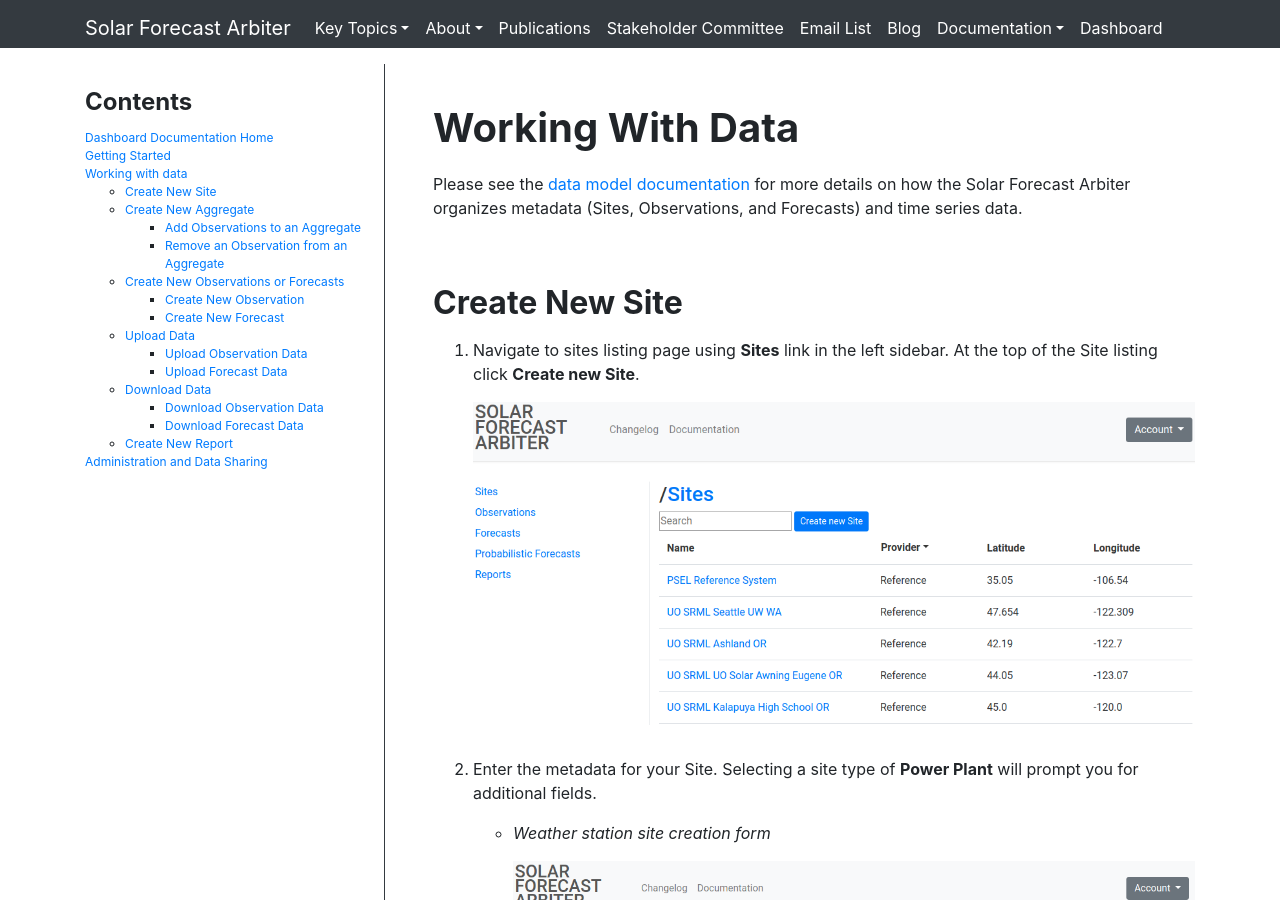
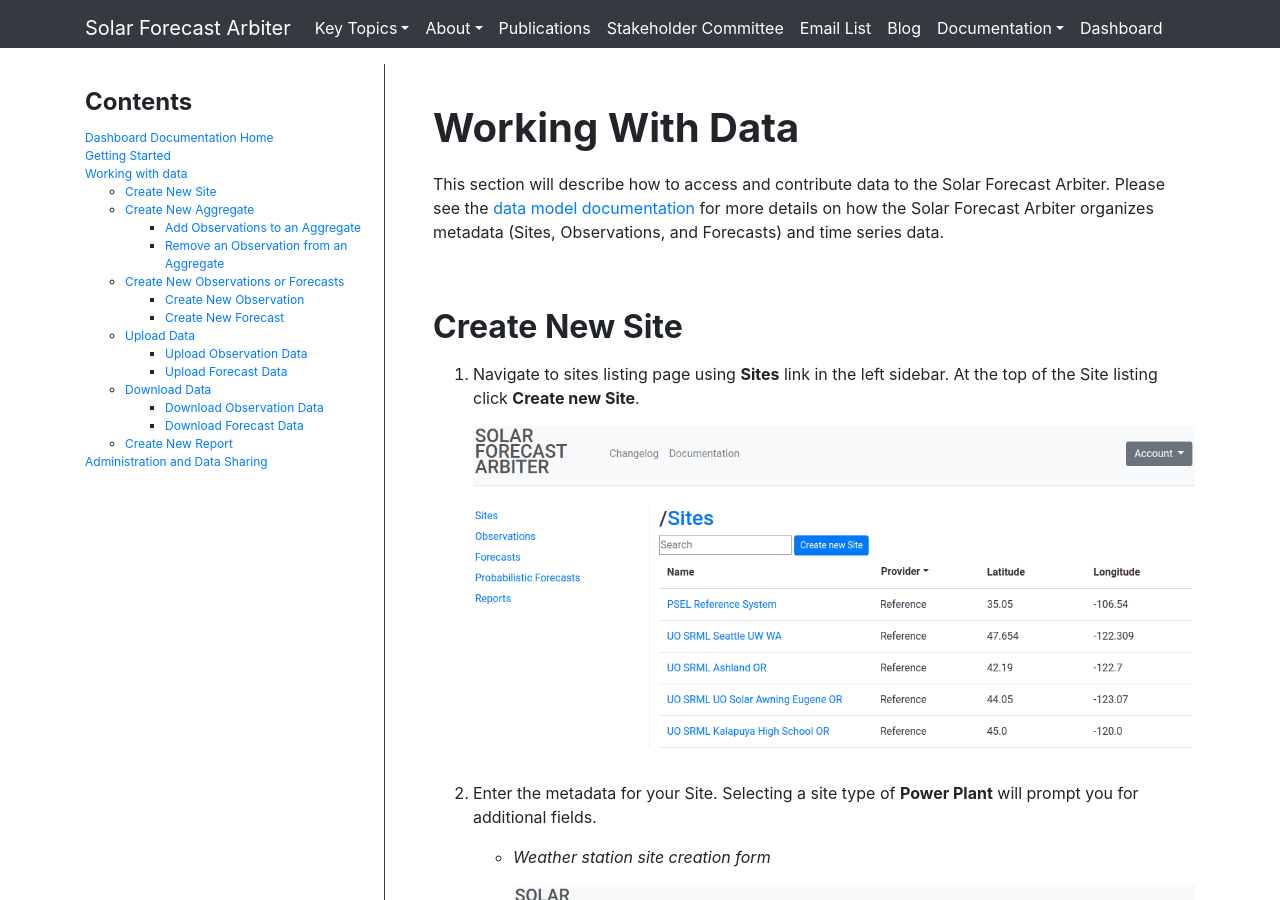
Before and after one commit to SolarArbiter/SolarArbiter.github.io, a Jekyll site: the page built from dashboard_data.md, in a window 1280 px wide and 900 px high. Built offline with Jekyll 4.4.1, drawn with Linux system fonts in a browser that asks for light colours; our own code applies the rules of GitHub Pages for plain Markdown files.

Commit message:
intro description for working with data

```diff
--- a/dashboard_data.md
+++ b/dashboard_data.md
@@ -7,9 +7,10 @@
 =================
 {: .anchor}
 
-Please see the [data model documentation](/datamodel/) for more details on how
-the Solar Forecast Arbiter organizes metadata (Sites, Observations, and
-Forecasts) and time series data.
+This section will describe how to access and contribute data to the Solar
+Forecast Arbiter. Please see the [data model documentation](/datamodel/) for
+more details on how the Solar Forecast Arbiter organizes metadata (Sites,
+Observations, and Forecasts) and time series data.
 
 Create New Site
 ---------------
```
